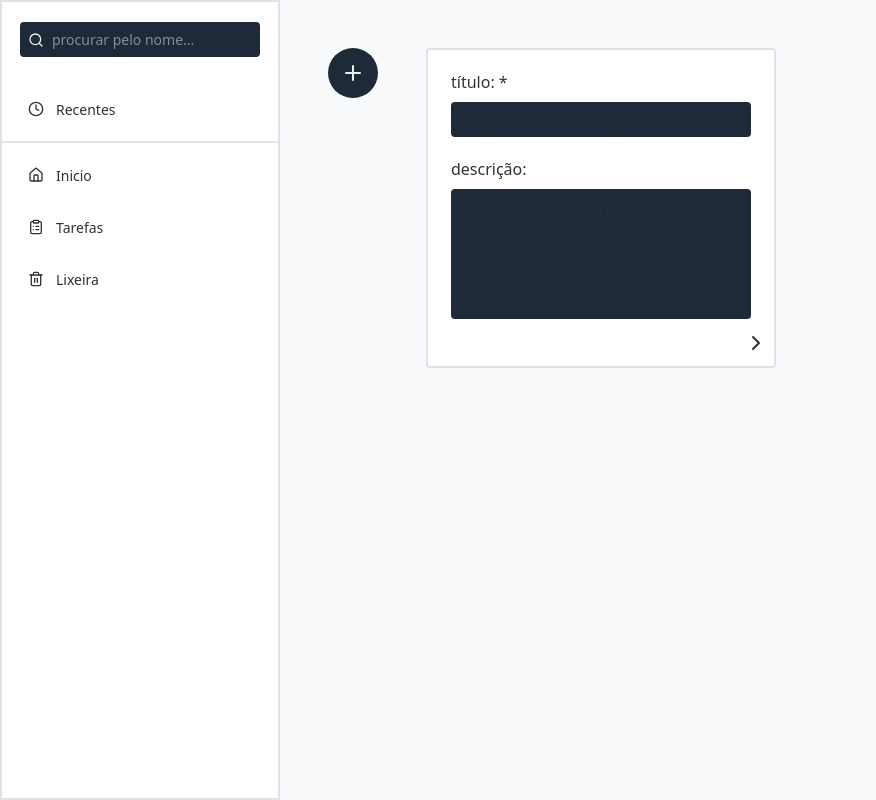
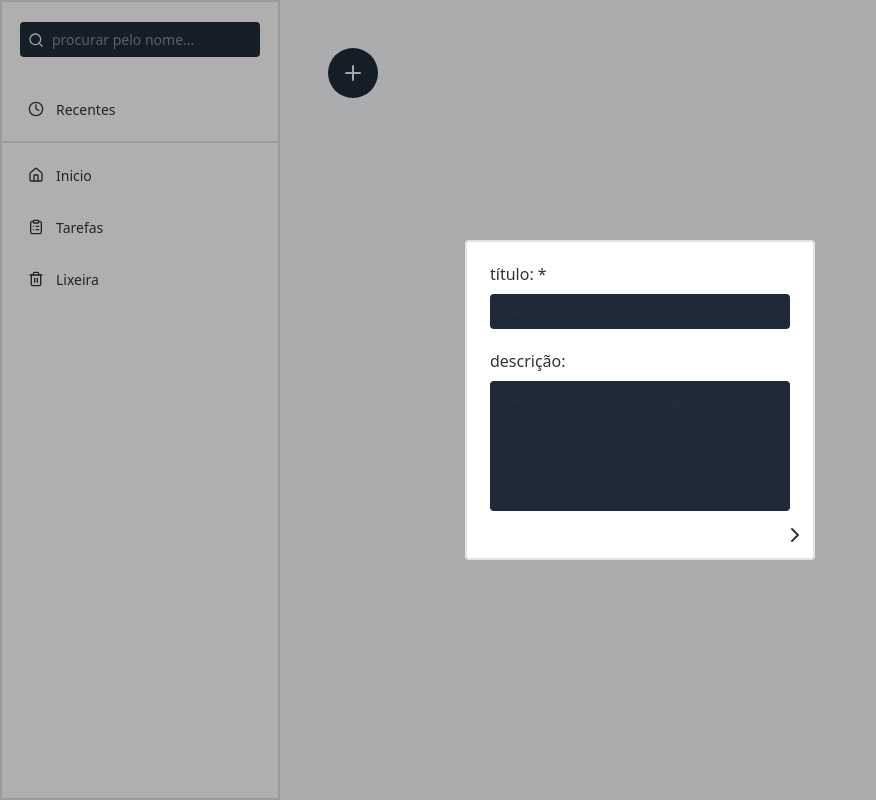
Before and after one commit to GabrielPanjos/Personal-Organizer, a React (Vite) app: page / in a window 1280 px wide. Both pictures are taken after a click on the button 353 px from the left and 73 px from the top of the page. Shown: the whole page, without its empty margins (0-876 px from the left). Built offline with nearby package versions, Linux system fonts and the light colour scheme.

Commit message:
modal dialog

```diff
--- a/src/components/Card.jsx
+++ b/src/components/Card.jsx
@@ -1,10 +1,28 @@
+import { Ellipsis } from "lucide-react";
+import { useState } from "react";
+
 function Card({ title, description }) {
+  const [more, setMore] = useState(false);
+
   return (
-    <li className="flex items-center text-[14px] w-[300px] h-[200px] mt-12 rounded bg-[#FFFFFF] dark:bg-[#1E1E1E] border-2 border-[#DDE3E8] dark:border-[#2E2E2E]">
+    <li
+      onMouseEnter={() => setMore(true)}
+      onMouseLeave={() => setMore(false)}
+      className="flex items-center text-[14px] w-[300px] h-[200px] mt-12 rounded bg-[#FFFFFF] dark:bg-[#1E1E1E] border-2 border-[#DDE3E8] dark:border-[#2E2E2E]"
+    >
       <div className="w-full h-full">
-        <div className="w-full h-[40%] pt-4 pl-4 pr-4">
-          <h1 className="font-medium">{title}</h1>
-          <p className="text-[12px]">{description}</p>
+        <div className="flex flex-row justify-between w-full h-[40%] pt-4 pl-4 pr-4">
+          <div>
+            <h1 className="font-medium">{title}</h1>
+            <p className="text-[12px]">{description}</p>
+          </div>
+          <div>
+            {more && (
+              <button>
+                <Ellipsis className="size-5" />
+              </button>
+            )}
+          </div>
         </div>
         <div className="w-full h-[60%]"></div>
       </div>
--- a/src/components/CreateCardBar.jsx
+++ b/src/components/CreateCardBar.jsx
@@ -1,7 +1,7 @@
 import SubmitButton from "./SubmitButton";
 import Input from "./Input";
 import TextArea from "./TextArea";
-
+import { ModalDialogContext } from "../context/ModalDialogContext";
 import { useContext, useState } from "react";
 import { CardContext } from "../context/CardContext";
 
@@ -10,15 +10,19 @@ function CreateCardBar() {
     title: "",
     description: "",
   });
+
+  const { viewCreateCardBarOnClick } = useContext(ModalDialogContext);
   const { createCard } = useContext(CardContext);
 
   return (
-    <div className="flex flex-col items-center w-[350px] h-[320px] mt-12 rounded bg-[#FFFFFF] dark:bg-[#1E1E1E] border-2 border-[#DDE3E8] dark:border-[#2E2E2E]">
+    <div className="flex justify-center absolute items-center">
+      <div className="flex flex-col items-center w-[350px] h-[320px] rounded bg-[#FFFFFF] dark:bg-[#1E1E1E] border-2 border-[#DDE3E8] dark:border-[#2E2E2E]">
         <form
           onSubmit={(e) => {
             e.preventDefault();
             createCard(card.title, card.description);
             setCard({ title: "", description: "" });
+            viewCreateCardBarOnClick();
           }}
           className="flex flex-col items-center w-[350px]"
         >
@@ -28,7 +32,10 @@ function CreateCardBar() {
             </div>
             <Input
               onChange={(e) =>
-              setCard({ title: e.target.value, description: card.description })
+                setCard({
+                  title: e.target.value,
+                  description: card.description,
+                })
               }
               value={card.title}
               h={"h-[35px]"}
@@ -55,6 +62,7 @@ function CreateCardBar() {
           </div>
         </form>
       </div>
+    </div>
   );
 }
 
--- /dev/null
+++ b/src/components/ModalDialog.jsx
@@ -0,0 +1,15 @@
+import { ModalDialogContext } from "../context/ModalDialogContext";
+import { useContext } from "react";
+
+function ModalDialog() {
+  const { viewCreateCardBarOnClick } = useContext(ModalDialogContext);
+
+  return (
+    <div
+      onClick={() => viewCreateCardBarOnClick()}
+      className="bg-[#00000050] h-full w-full absolute"
+    ></div>
+  );
+}
+
+export default ModalDialog;
--- a/src/context/AppProvider.jsx
+++ b/src/context/AppProvider.jsx
@@ -1,5 +1,10 @@
 import { CardProvider } from "./CardContext";
+import { ModalDialogProvider } from "./ModalDialogContext";
 
 export function AppProvider({ children }) {
-  return <CardProvider>{children}</CardProvider>;
+  return (
+    <ModalDialogProvider>
+      <CardProvider>{children}</CardProvider>
+    </ModalDialogProvider>
+  );
 }
--- /dev/null
+++ b/src/context/ModalDialogContext.jsx
@@ -0,0 +1,21 @@
+import { createContext, useState } from "react";
+
+export const ModalDialogContext = createContext();
+
+export const ModalDialogProvider = ({ children }) => {
+  const [viewCreateCardBar, setViewCreateCardBar] = useState(false);
+
+  function viewCreateCardBarOnClick() {
+    const newViewCreateCardBar = !viewCreateCardBar;
+
+    setViewCreateCardBar(newViewCreateCardBar);
+  }
+
+  return (
+    <ModalDialogContext.Provider
+      value={{ viewCreateCardBar, viewCreateCardBarOnClick }}
+    >
+      {children}
+    </ModalDialogContext.Provider>
+  );
+};
--- a/src/routes/Home.jsx
+++ b/src/routes/Home.jsx
@@ -1,4 +1,4 @@
-import React, { useState, useContext } from "react";
+import React, { useContext } from "react";
 import Sidebar from "../components/Sidebar";
 import AddCardButton from "../components/AddCardButton";
 import SidebarButton from "../components/SidebarButton";
@@ -7,17 +7,13 @@ import SearchInput from "../components/SearchInput";
 import CreateCardBar from "../components/CreateCardBar";
 import { CardContext } from "../context/CardContext";
 import Card from "../components/Card";
+import { ModalDialogContext } from "../context/ModalDialogContext";
+import ModalDialog from "../components/ModalDialog";
 
 function Home() {
   const { cards } = useContext(CardContext);
-
-  const [viewCreateCardBar, setViewCreateCardBar] = useState(false);
-
-  function viewCreateCardBarOnClick() {
-    const newViewCreateCardBar = !viewCreateCardBar;
-
-    setViewCreateCardBar(newViewCreateCardBar);
-  }
+  const { viewCreateCardBar, viewCreateCardBarOnClick } =
+    useContext(ModalDialogContext);
 
   return (
     <div className="flex gap-12 h-screen w-screen bg-[#F9FAFB] dark:bg-[#121212] text-[#2D3436] dark:text-[#ECEFF1] ">
@@ -38,12 +34,11 @@ function Home() {
           Lixeira
         </SidebarButton>
       </Sidebar>
-      <div className="flex flex-col">
-        <div className="flex gap-12">
+      <div className="flex flex-col h-full">
+        <div className="flex h-[200px]">
           <AddCardButton viewCreateCardBarOnClick={viewCreateCardBarOnClick} />
-          {viewCreateCardBar && <CreateCardBar />}
         </div>
-        <div>
+        <div className="h-full w-full">
           {cards && (
             <ul>
               {cards.map((card) => (
@@ -57,6 +52,12 @@ function Home() {
           )}
         </div>
       </div>
+      {viewCreateCardBar && (
+        <div className="flex justify-center items-center h-full w-full absolute">
+          <ModalDialog />
+          <CreateCardBar />
+        </div>
+      )}
     </div>
   );
 }
```
Lines whose indentation alone changed are shown as unchanged.
